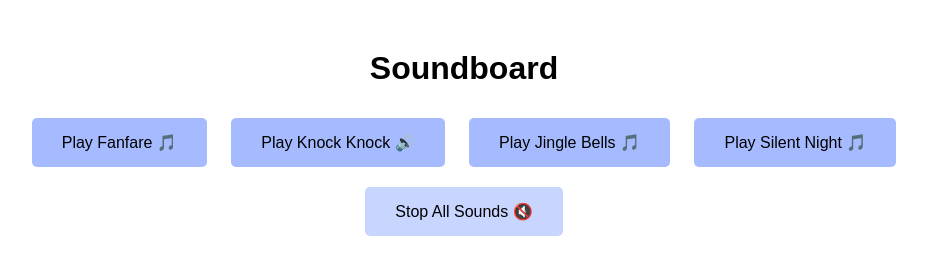
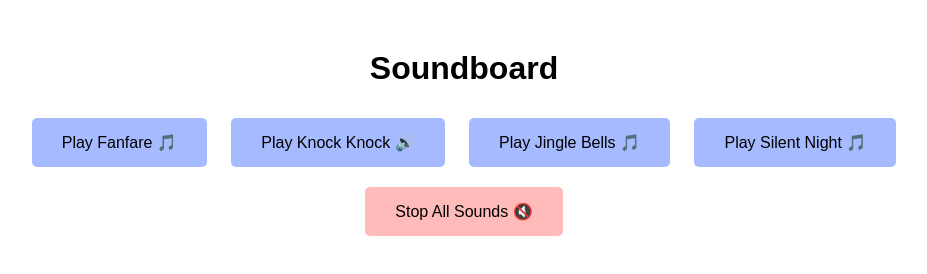
Before and after one commit to hanleymark/navidadfx, a plain HTML site: page index.html in a window 1280 px wide. In both pictures the pointer is over the button "Stop All Sounds 🔇". Shown: the whole page, without its empty margins (176-1103 px from the left). Drawn offline with Linux system fonts and the light colour scheme.

Commit message:
Stop button colour

```diff
--- a/index.html
+++ b/index.html
@@ -23,10 +23,10 @@
     button:hover {
       background-color: #c8d5ff;
     }
-    button .red {
+    .red {
       background-color: rgb(255, 136, 136);
     }
-    button .red:hover {
+    .red:hover {
       background-color: rgb(255, 186, 186);
     }
   </style>
```
